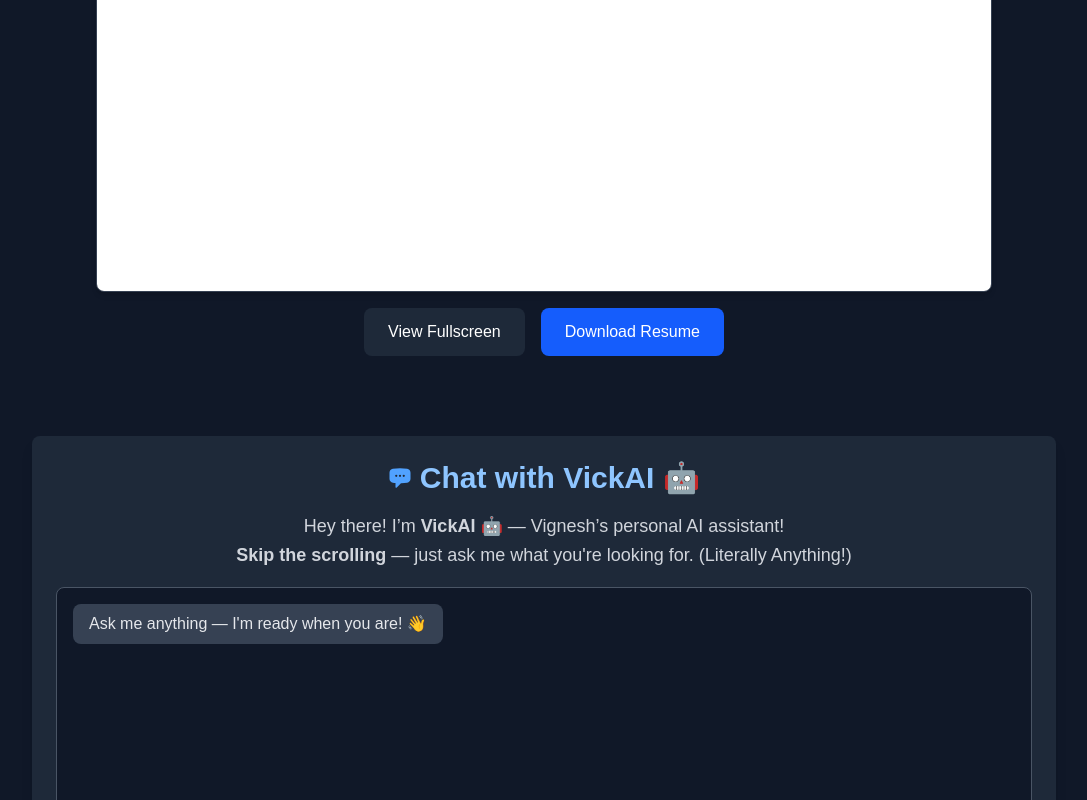
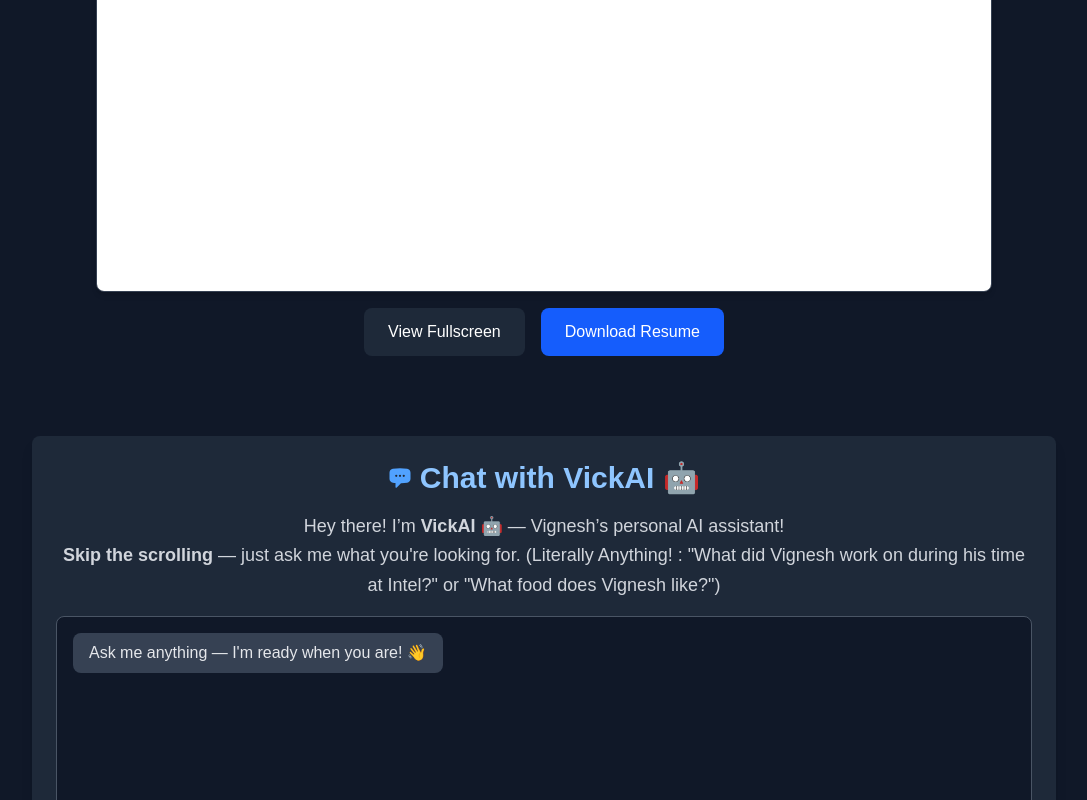
Before and after one commit to ivky03/AI-Portfolio, a Next.js app: page / in a window 1280 px wide. Shown: the part 872-1672 px from the top of the page, without its empty margins (96-1183 px from the left). Built offline with nearby package versions, Linux system fonts and the light colour scheme.

Commit message:
added new resume

```diff
--- a/src/app/page.tsx
+++ b/src/app/page.tsx
@@ -177,7 +177,7 @@
           {/* Embedded PDF viewer */}
           <div className="mt-6">
             <iframe
-              src="/VIgneshKumarCV.pdf"
+              src="/VigneshCV.pdf"
               width="100%"
               height="500px"
               className="rounded-lg border border-gray-700 shadow-md"
@@ -187,7 +187,7 @@
           {/* Buttons */}
           <div className="mt-4">
             <a
-              href="/VIgneshKumarCV.pdf"
+              href="/VigneshCV.pdf"
               target="_blank"
               rel="noopener noreferrer"
               className="inline-block px-6 py-3 bg-gray-800 text-white rounded-lg hover:bg-blue-500 hover:scale-105 transition-all duration-300"
@@ -195,7 +195,7 @@
               View Fullscreen
             </a>
             <a
-              href="/VIgneshKumarCV.pdf"
+              href="/VigneshCV.pdf"
               download
               className="inline-block px-6 py-3 ml-4 bg-blue-600 text-white rounded-lg hover:bg-blue-700 transition-all duration-300"
             >
@@ -218,7 +218,8 @@
           Hey there! I’m <strong>VickAI 🤖</strong> — Vignesh’s personal AI
           assistant! <br />
           <strong>Skip the scrolling</strong> — just ask me what you're looking
-          for. (Literally Anything!)
+          for. (Literally Anything! : "What did Vignesh work on during his time
+          at Intel?" or "What food does Vignesh like?")
         </p>
 
         {/* Chat History */}
```
